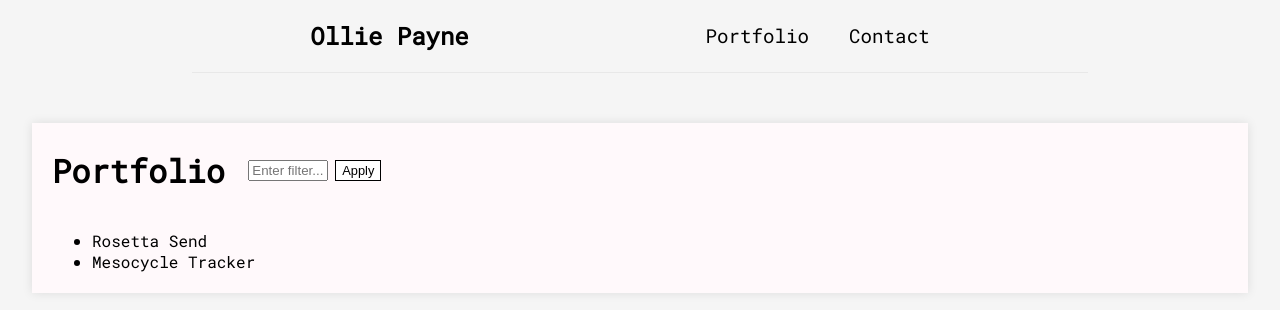
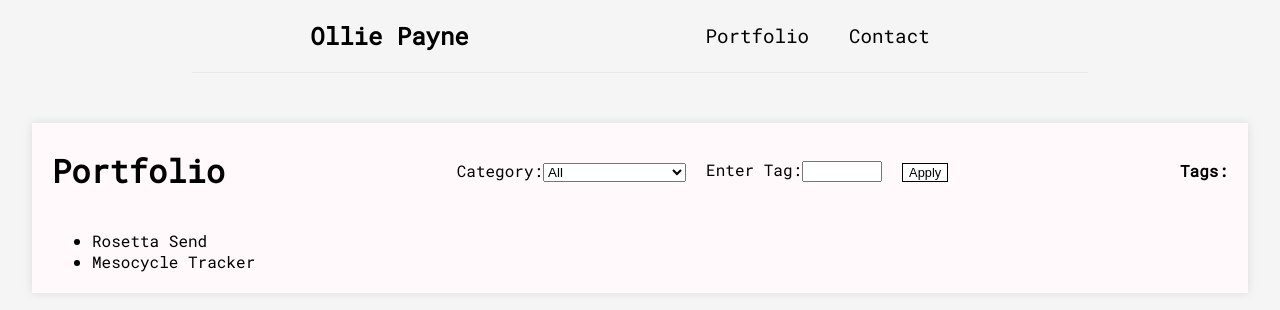
Before and after one commit to olliepayne/ollie-portfolio-rebuild, a Next.js app: page /portfolio in a window 1280 px wide. Shown: the top 310 px of the page. Built offline with nearby package versions, Linux system fonts and the light colour scheme.

Commit message:
backup new content filtering system

```diff
--- a/pages/portfolio/index.tsx
+++ b/pages/portfolio/index.tsx
@@ -19,20 +19,34 @@ const EntryCard = () => {
   )
 }
 
+const FilterTag = (props) => {
+  return (
+    <div>
+
+    </div>
+  )
+}
+
 const Portfolio = ({ filters, entries }) => {
-  const [formData, setFormData] = useState({ filter: "" })
-  const [appliedFilters, setAppliedFilters] = useState([])
+  const [formData, setFormData] = useState({ category: '', tag: '' })
+  const [appliedCategory, setAppliedCategory] = useState("")
+  const [appliedTags, setAppliedTags] = useState([])
   const [filteredEntries, setFilteredEntries] = useState(entries)
 
-  const filterContent = (newFilters: string[]) => {
+  const filterContent = (newCategory: string, newTags: string[]) => {
     let entriesCopy: typeof entries[] = entries.slice()
     entriesCopy = entriesCopy.filter(entry => {
       let isMatch: boolean = false
-      newFilters.forEach(filter => {
-        if (entry.filters.categories.includes(filter) || entry.filters.tags.includes(filter)) return (isMatch = true)
+
+      if (newCategory !== 'All') {
+        if (entry.filters.categories.includes(newCategory)) return isMatch = true
+      }
+
+      newTags.forEach(tag => {
+        if (entry.filters.tags.includes(tag)) return isMatch = true
       })
 
-      if(isMatch) return entry
+      if (isMatch) return entry
     })
     setFilteredEntries(entriesCopy)
   }
@@ -43,14 +57,19 @@ const Portfolio = ({ filters, entries }) => {
     setFormData(newData)
   }
 
-  const applyFilter = e => {
+  const applyFilters = e => {
     e.preventDefault()
 
-    const newData: string[] = appliedFilters.slice()
-    newData.push(formData.filter)
-    setAppliedFilters(newData)
+    const newCategory: string = formData.category
+    setAppliedCategory(newCategory)
 
-    filterContent(newData)
+    const newTags: string[] = appliedTags.slice()
+    if (formData.tag !== "") {
+      newTags.push(formData.tag)
+      setAppliedTags(newTags)
+    }
+
+    filterContent(newCategory, newTags)
   }
 
   return (
@@ -58,10 +77,31 @@ const Portfolio = ({ filters, entries }) => {
       <div className={styles.content}>
         <div className={styles.firstRow}>
           <h1>Portfolio</h1>
-          <form className={styles.filterForm} onSubmit={applyFilter}>
-            <input className={styles.filterInput} name="filter" type="text" placeholder="Enter filter..." onChange={handleFormChange} />
-            <button className={styles.applyButton}>Apply</button>
+          <form className={styles.filterForm} onSubmit={applyFilters}>
+            <div className={styles.filterFormEntry}>
+              <label>Category:</label>
+              <select onChange={handleFormChange}>
+                {filters.categories.map(category => (
+                  <option key={category}>{category}</option>
+                ))}
+              </select>
+            </div>
+            <div className={styles.filterFormEntry}>
+              <label>Enter Tag:</label>
+              <input className={styles.filterInput} name="filter" type="text" onChange={handleFormChange} />
+            </div>
+            <div className={styles.filterFormEntry}>
+              <button className={styles.applyButton}>Apply</button>
+            </div>
           </form>
+          <div className={styles.tagList}>
+            <h4>Tags: </h4>
+            <ul>
+              {appliedTags.map(tag => (
+                <li key={tag}>{tag}</li>
+              ))}
+            </ul>
+          </div>
         </div>
         <ul>
           {filteredEntries.map(entry => (
--- a/public/portfolioData.json
+++ b/public/portfolioData.json
@@ -1,7 +1,7 @@
 {
   "filters": {
     "categories": [
-      "All", "Professional", "Personal", "Coding Challeneges"
+      "All", "Professional", "Personal", "Coding Challeneges", "General Assembly"
     ],
     "tags": [
       "HTML", "CSS", "JavaScript", "React", "Next.js", "TypeScript", "MongoDB", "Authentication", "JWT", "Express", "MERN", "Node"
@@ -20,10 +20,10 @@
       "thumbnailURL": "",
       "filters": {
         "categories": [
-
+          "General Assembly"
         ],
         "tags": [
-          "React", "Authentication", "JWT"
+          "React", "Authentication", "JWT", "JavaScript", "CSS"
         ]
       }
     },
@@ -39,7 +39,7 @@
       "thumbnailURL": "",
       "filters": {
         "categories": [
-
+          "General Assembly"
         ],
         "tags": [
           "Express", "Authentication", "JavaScript"
--- a/styles/Portfolio.module.css
+++ b/styles/Portfolio.module.css
@@ -1,5 +1,6 @@
 .firstRow {
   display: flex;
+  justify-content: space-between;
   align-items: center;
 }
 
@@ -7,7 +8,11 @@
   margin-left: 20px;
   display: flex;
   justify-content: space-around;
-  width: 140px;
+  align-items: center;
+}
+
+.filterFormEntry {
+  margin-right: 20px;
 }
 
 .filterInput {
@@ -24,3 +29,7 @@
   cursor: pointer;
   background-color: whitesmoke;
 }
+
+.tagList {
+
+}
```
